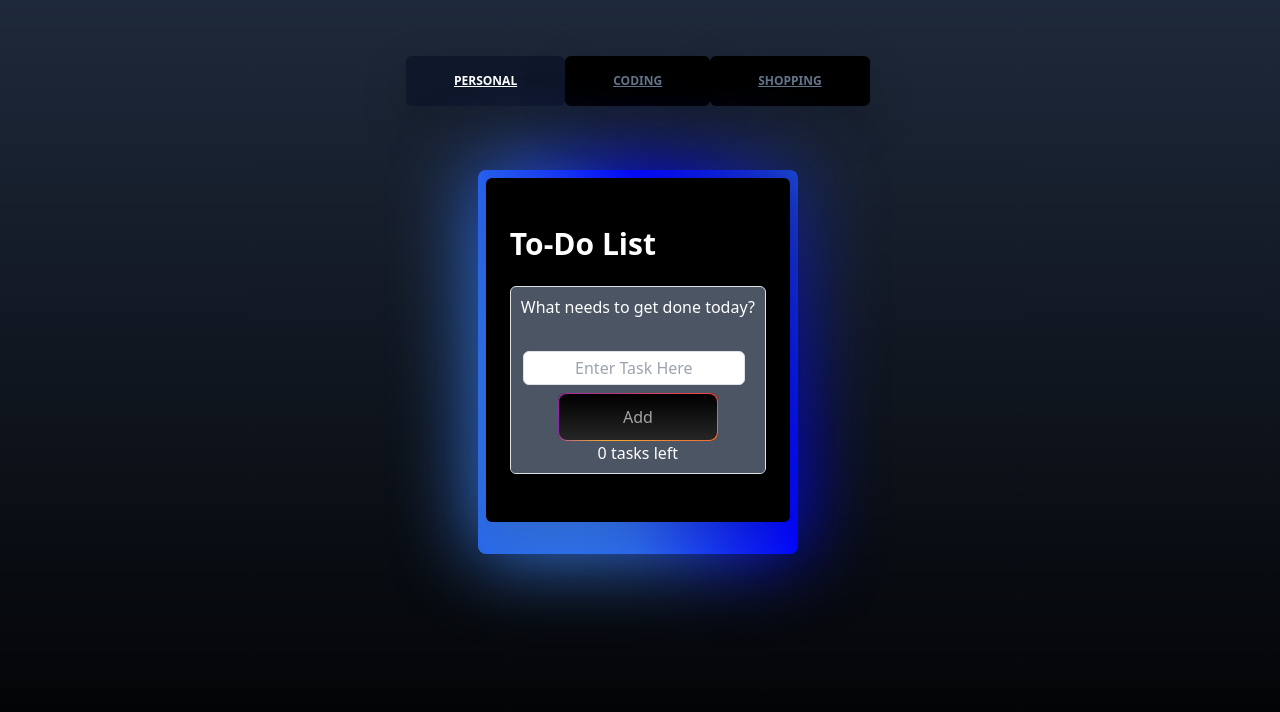
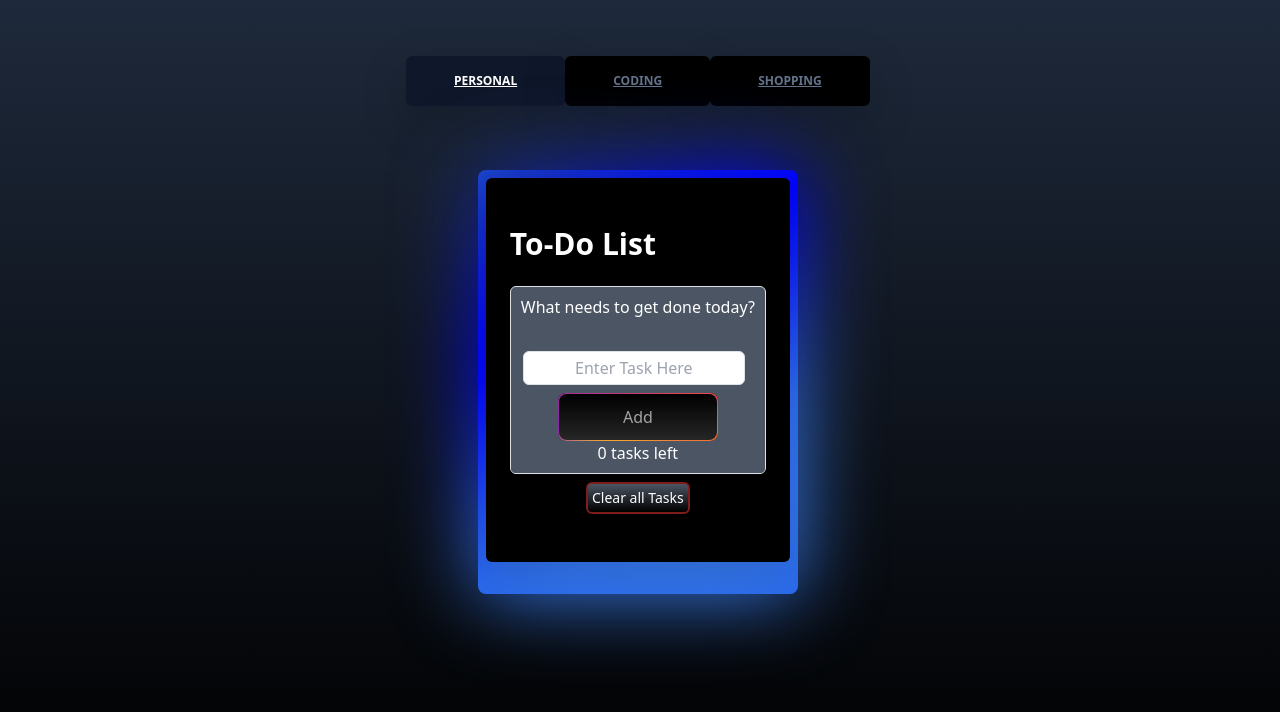
Before and after one commit to louitron/to-do_list_app, a Next.js app: page / in a window 1280 px wide. Shown: the top 712 px of the page. Built offline with nearby package versions, Linux system fonts and the light colour scheme.

Commit message:
added 'delete all tasks' button to card components

```diff
--- a/src/components/BusinessToDo.jsx
+++ b/src/components/BusinessToDo.jsx
@@ -12,6 +12,7 @@ export function BusinessToDo() {
     deleteTask,
     completedTask,
     getIncompleteTasks,
+    clearAllTasks,
   } = useCodingToDo();
 
   const handleInputKeyDown = (e) => {
@@ -90,6 +91,14 @@ export function BusinessToDo() {
           </span>
         </div>
       </div>
+      <div className="w-full flex justify-center">
+        <button
+          className="text-white border-2 border-red-900 mt-2 p-1 bg-gradient-to-b from-gray-600 to-black rounded text-sm font-light"
+          onClick={clearAllTasks}
+        >
+          Clear all Tasks
+        </button>
+      </div>
     </div>
   );
 }
--- a/src/components/ShoppingList.jsx
+++ b/src/components/ShoppingList.jsx
@@ -12,6 +12,7 @@ export function ShoppingList() {
     completedPurchase,
     getIncompletePurchase,
     addItem,
+    clearAllItems,
   } = useShoppingList();
 
   const handleInputChange = (e) => {
@@ -83,11 +84,19 @@ export function ShoppingList() {
               class="absolute p inset-0 z-0 scale-x-[2.0] blur before:absolute before:inset-0 before:top-1/2 before:aspect-square before:animate-disco before:bg-button-gradient-conic before:from-purple-700 before:via-red-500 before:to-amber-400"
             />
           </button>
-          <span className="text-white">
+          <span className="text-white text-sm font-light">
             {incompletePurchase.length} Items left to purchase
           </span>
         </div>
       </div>
+      <div className="w-full flex justify-center">
+        <button
+          className="text-white border-2 border-red-900 mt-2 p-1 bg-gradient-to-b from-gray-600 to-black rounded text-sm font-light"
+          onClick={clearAllItems}
+        >
+          Clear all Items
+        </button>
+      </div>
     </div>
   );
 }
--- a/src/components/ToDo.jsx
+++ b/src/components/ToDo.jsx
@@ -12,6 +12,7 @@ export function ToDo() {
     deleteTask,
     completeTask,
     getIncompleteTasks,
+    clearAllTasks,
   } = useToDoList();
 
   const handleInputKeyDown = (e) => {
@@ -91,6 +92,14 @@ export function ToDo() {
           </span>
         </div>
       </div>
+      <div className="w-full flex justify-center">
+        <button
+          className="text-white border-2 border-red-900 mt-2 p-1 bg-gradient-to-b from-gray-600 to-black rounded text-sm font-light"
+          onClick={clearAllTasks}
+        >
+          Clear all Tasks
+        </button>
+      </div>
     </div>
   );
 }
--- a/src/components/services/useCodingToDo.js
+++ b/src/components/services/useCodingToDo.js
@@ -34,6 +34,11 @@ const useCodingToDo = create((set, get) => ({
     const { tasks } = get();
     return tasks.filter((task) => !task.done);
   },
+  clearAllTasks: () => {
+    const { tasks } = get();
+    const deletedTasks = [];
+    set({ tasks: deletedTasks });
+  },
 }));
 
 export default useCodingToDo;
--- a/src/components/services/useShoppingList.js
+++ b/src/components/services/useShoppingList.js
@@ -31,6 +31,12 @@ const useShoppingList = create((set, get) => ({
         return items.filter((item) => !item.done);
     },
 
+    clearAllItems: () => {
+        const { items } = get();
+        const deletedItems = [];
+        set({ items: deletedItems });
+      }
+
 
 }));
 
--- a/src/components/services/useToDoList.js
+++ b/src/components/services/useToDoList.js
@@ -34,6 +34,16 @@ const useToDoList = create((set, get) => ({
     const { tasks } = get();
     return tasks.filter((task) => !task.done);
   },
+  clearAllItems: () => {
+    const { tasks } = get();
+    const deletedTasks = [];
+    set({ tasks: deletedTasks });
+  },
+  clearAllTasks: () => {
+    const { tasks } = get();
+    const deletedTasks = [];
+    set({ tasks: deletedTasks });
+  },
 }));
 
 export default useToDoList;
--- a/src/styles/globals.css
+++ b/src/styles/globals.css
@@ -1,6 +1,12 @@
 @tailwind base;
 @tailwind components;
 @tailwind utilities;
+
+@import url("https://fonts.googleapis.com/css2?family=Quicksand&display=swap");
+
+body {
+  font-family: "Quicksand", sans-serif;
+}
 
 @property --rotate {
   syntax: "<angle>";
--- a/tailwind.config.js
+++ b/tailwind.config.js
@@ -37,7 +37,7 @@ module.exports = {
         wiggle: "wiggle 1s ease-in-out infinite",
         "spin-slow": "spin 3s linear infinite",
         disco: "disco 1.5s linear infinite",
-        rotate: "rotate 30s linear infinite",
+        rotate: "rotate 6s linear infinite",
       },
     },
   },
```
